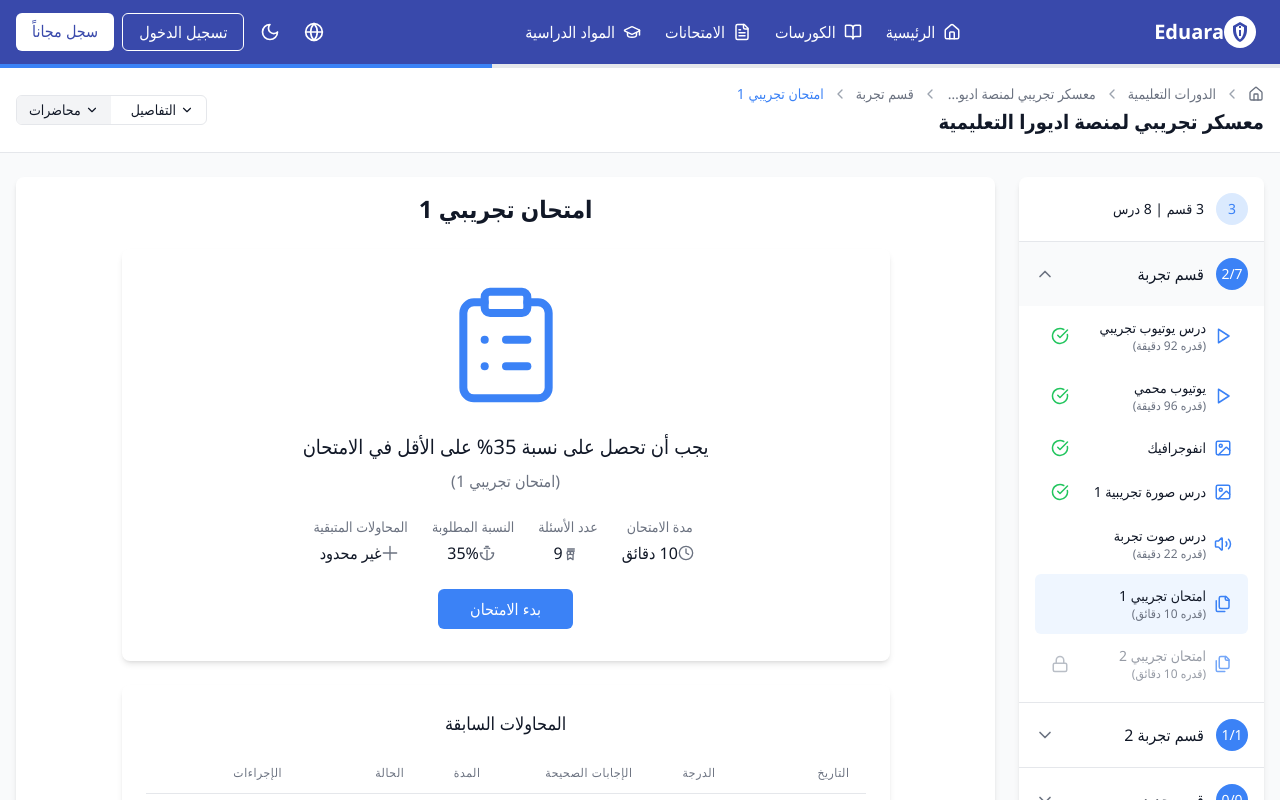
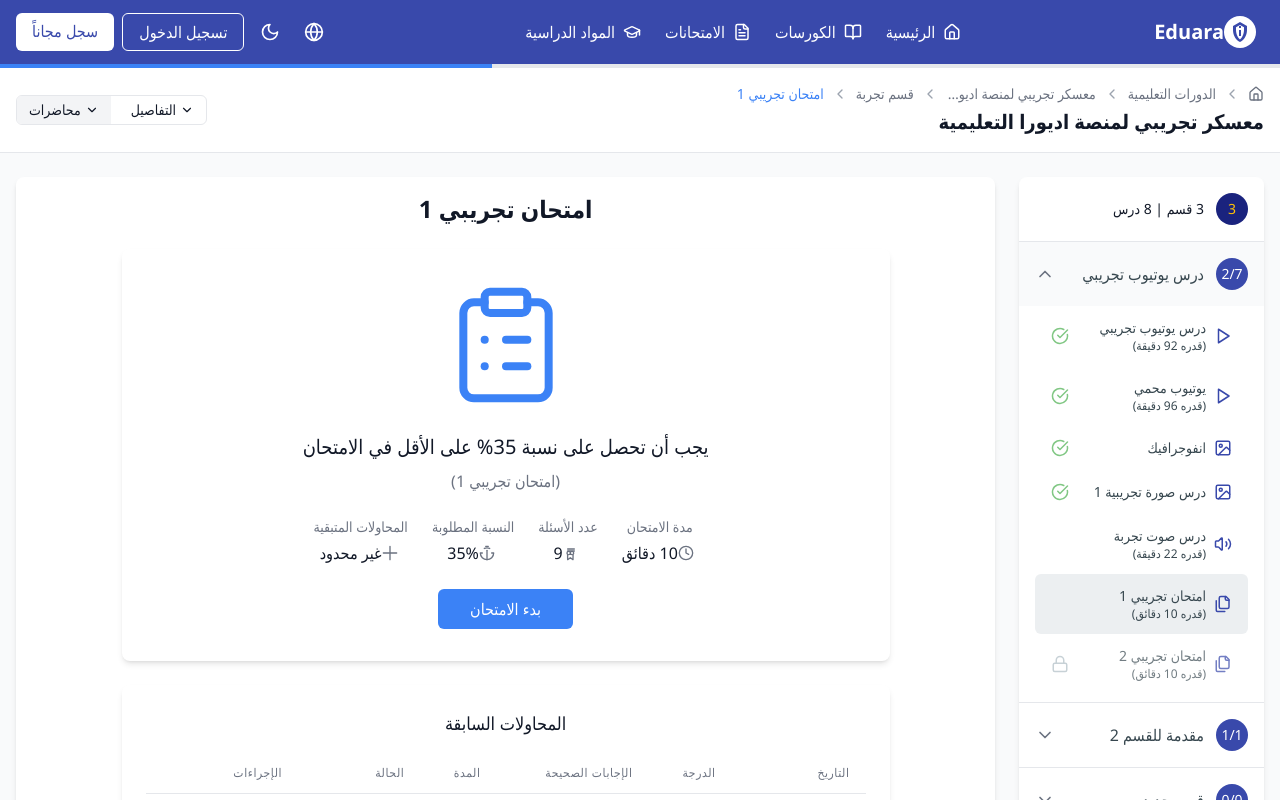
Before and after one commit to GP4-Team/front-user, a React (Create React App) app: page /courses/1/content in a window 1280 px wide. Built offline with nearby package versions, Linux system fonts and the light colour scheme; no server answers.

Commit message:
update courses

```diff
--- /dev/null
+++ b/public/custom-styles.css
@@ -0,0 +1,2 @@
+/* This file is intentionally left empty to remove previous styling.
+   It will be deleted during the build process. */
--- /dev/null
+++ b/public/title-updater.js
@@ -0,0 +1,2 @@
+// This file is intentionally left empty to remove previous functionality.
+// It will be deleted during the build process.
--- a/src/components/courseDetail/CourseSidebar.jsx
+++ b/src/components/courseDetail/CourseSidebar.jsx
@@ -28,13 +28,13 @@ const CourseSidebar = ({ course, expandedSections, toggleSection, currentLesson,
   const getLessonIcon = (lesson) => {
     switch (lesson.type) {
       case "video":
-        return <Play size={18} className={`${isDarkMode ? "text-blue-400" : "text-blue-500"} mr-2 rtl:ml-2`} />;
+        return <Play size={18} className={`${isDarkMode ? "text-[#7986CB]" : "text-[#3949AB]"} mr-2 rtl:ml-2`} />;
       case "audio":
-        return <Volume2 size={18} className={`${isDarkMode ? "text-blue-400" : "text-blue-500"} mr-2 rtl:ml-2`} />;
+        return <Volume2 size={18} className={`${isDarkMode ? "text-[#7986CB]" : "text-[#3949AB]"} mr-2 rtl:ml-2`} />;
       case "image":
-        return <ImageIcon size={18} className={`${isDarkMode ? "text-blue-400" : "text-blue-500"} mr-2 rtl:ml-2`} />;
+        return <ImageIcon size={18} className={`${isDarkMode ? "text-[#7986CB]" : "text-[#3949AB]"} mr-2 rtl:ml-2`} />;
       case "exam":
-        return <Files size={18} className={`${isDarkMode ? "text-blue-400" : "text-blue-500"} mr-2 rtl:ml-2`} />;
+        return <Files size={18} className={`${isDarkMode ? "text-[#7986CB]" : "text-[#3949AB]"} mr-2 rtl:ml-2`} />;
       default:
         return <FileText size={18} className={`${isDarkMode ? "text-blue-400" : "text-blue-500"} mr-2 rtl:ml-2`} />;
     }
@@ -44,9 +44,9 @@ const CourseSidebar = ({ course, expandedSections, toggleSection, currentLesson,
   const getStatusIcon = (lesson) => {
     switch (lesson.status) {
       case "completed":
-        return <CheckCircle size={18} className="text-green-500 ml-2 rtl:mr-2" />;
+        return <CheckCircle size={18} className="text-[#81C784] ml-2 rtl:mr-2" />;
       case "locked":
-        return <Lock size={18} className="text-gray-400 ml-2 rtl:mr-2" />;
+        return <Lock size={18} className="text-[#B0BEC5] ml-2 rtl:mr-2" />;
       default:
         return null;
     }
@@ -58,8 +58,8 @@ const CourseSidebar = ({ course, expandedSections, toggleSection, currentLesson,
       <div className="p-4 border-b border-gray-200 dark:border-gray-700">
         <div className="flex items-center justify-between">
           <div className="flex items-center">
-            <div className="w-8 h-8 bg-blue-100 dark:bg-blue-900/20 rounded-full flex items-center justify-center mr-3 rtl:ml-3 rtl:mr-0">
-              <span className="text-blue-500 text-sm font-medium">
+            <div className="w-8 h-8 bg-[#1A237E] dark:bg-[#3949AB]/20 rounded-full flex items-center justify-center mr-3 rtl:ml-3 rtl:mr-0">
+              <span className="text-[#FFC107] text-sm font-medium">
                 {language === "ar" ? course.sections.length : course.sections.length}
               </span>
             </div>
@@ -87,14 +87,14 @@ const CourseSidebar = ({ course, expandedSections, toggleSection, currentLesson,
             onClick={() => toggleSection(section.id)}
           >
             <div className="flex items-center">
-              <div className="w-8 h-8 bg-blue-500 rounded-full flex items-center justify-center mr-3 rtl:ml-3 rtl:mr-0">
+              <div className="w-8 h-8 bg-[#3949AB] rounded-full flex items-center justify-center mr-3 rtl:ml-3 rtl:mr-0">
                 <span className="text-white text-sm font-medium">
                   {section.completed}/{section.lessons ? section.lessons.length : 0}
                 </span>
               </div>
               <div>
-                <h3 className="font-medium">
-                  {getText(section.title)}
+                <h3 className="font-medium text-[#37474F]">
+                  {section.lessons && section.lessons.length > 0 ? getText(section.lessons[0].title) : getText(section.title)}
                 </h3>
               </div>
             </div>
@@ -115,8 +115,8 @@ const CourseSidebar = ({ course, expandedSections, toggleSection, currentLesson,
                   key={lesson.id}
                   className={`py-3 px-2 flex items-center justify-between rounded-md cursor-pointer ${
                     currentLesson && currentLesson.id === lesson.id
-                      ? "bg-blue-50 dark:bg-blue-900/20"
-                      : "hover:bg-gray-50 dark:hover:bg-gray-700"
+                      ? "bg-[#ECEFF1] dark:bg-[#1A237E]/20"
+                      : "hover:bg-[#F5F7F9] dark:hover:bg-[#3949AB]/20"
                   } transition-colors ${lesson.status === "locked" ? "opacity-70" : ""}`}
                   onClick={() => lesson.status !== "locked" && selectLesson(lesson)}
                 >
@@ -124,12 +124,12 @@ const CourseSidebar = ({ course, expandedSections, toggleSection, currentLesson,
                     {getLessonIcon(lesson)}
                     <div>
                       <h4 className={`text-sm font-medium ${
-                        lesson.status === "locked" ? "text-gray-500 dark:text-gray-400" : ""
+                        lesson.status === "locked" ? "text-[#37474F] dark:text-[#F0F4F8]" : "text-[#37474F] dark:text-[#F0F4F8]"
                       }`}>
                         {getText(lesson.title)}
                       </h4>
                       {lesson.duration && (
-                        <p className="text-xs text-gray-500 dark:text-gray-400">
+                        <p className="text-xs text-[#37474F] dark:text-[#B0BEC5]">
                           {language === "ar" ? `(قدره ${getText(lesson.duration)})` : `(${getText(lesson.duration)})`}
                         </p>
                       )}
--- a/src/components/courseDetail/CourseTabs.jsx
+++ b/src/components/courseDetail/CourseTabs.jsx
@@ -18,7 +18,6 @@ const CourseTabs = ({ activeTab, setActiveTab }) => {
   const tabs = [
     { id: 'sections', label: { ar: 'الأقسام', en: 'Sections' } },
     { id: 'description', label: { ar: 'الوصف', en: 'Description' } },
-    { id: 'reviews', label: { ar: 'التقييمات', en: 'Reviews' } },
     { id: 'instructor', label: { ar: 'المدرس', en: 'Instructor' } },
   ];
 
--- a/src/pages/courses/CourseInfoPage.jsx
+++ b/src/pages/courses/CourseInfoPage.jsx
@@ -14,31 +14,31 @@ import InstructorInfo from "../../components/courseInfo/InstructorInfo";
 
 // Mock course data - would come from API in real app
 const MOCK_COURSE = {
-  id: "experimental-camp",
+  id: "experimental-course",
   title: {
-    ar: "معسكر تجريبي لمنصة اديورا التعليمية",
-    en: "Experimental Camp for Eduara Educational Platform",
+    ar: "كيمياء عضوية - المركبات الهيدروكربونية",
+    en: "Organic Chemistry - Hydrocarbon Compounds",
   },
   subtitle: {
-    ar: "معسكر تجريبي لمنصة اديورا التعليمية 2025",
-    en: "Experimental Camp for Eduara Educational Platform 2025",
+    ar: "دراسة المركبات العضوية وتفاعلاتها",
+    en: "Study of Organic Compounds and Their Reactions",
   },
   description: {
-    ar: "معسكر تجريبي جديد لمنصة اديورا التعليمية معسكر تجريبي لمنصة اديورا التعليمية معسكر تجريبي لمنصة اديورا التعليمية",
-    en: "A new experimental camp for Eduara educational platform. Experimental camp for Eduara educational platform. Experimental camp for Eduara educational platform.",
+    ar: "تشمل هذه المادة دراسة المركبات العضوية مثل الالكينات والالكاينات والكحولات والايثرات، مع شرح مفصل لتركيبها وتفاعلاتها وتطبيقاتها في الحياة اليومية.",
+    en: "This course covers the study of organic compounds such as alkenes, alkynes, alcohols, and ethers, with detailed explanation of their structure, reactions, and applications in everyday life.",
   },
   instructor: {
-    ar: "عبدالرحمن مصطفى محمود",
-    en: "Abdelrahman Mostafa Mahmoud",
+    ar: "د. محمد السيد",
+    en: "Dr. Mohamed Elsayed",
   },
   instructorAvatar: "/api/placeholder/100/100",
   category: {
-    ar: "كيمياء",
-    en: "Chemistry",
+    ar: "الكيمياء العضوية",
+    en: "Organic Chemistry",
   },
   subcategory: {
-    ar: "كيمياء ثالثة ثانوي",
-    en: "Chemistry 3rd Secondary",
+    ar: "مركبات عضوية - ثالثة ثانوي",
+    en: "Organic Compounds - 3rd Secondary",
   },
   level: {
     ar: "الصف الثالث الثانوي",
@@ -48,12 +48,13 @@ const MOCK_COURSE = {
   rating: 4.0,
   reviewsCount: 1,
   studentsCount: 100,
+  // Empty price placeholder to prevent errors
   price: {
-    amount: 100,
+    amount: 0,
     discountedAmount: 0,
-    discountPercentage: 100,
-    currency: "EGP",
-    expiryTime: "19يوم 06:11:40",
+    discountPercentage: 0,
+    currency: "",
+    expiryTime: "",
   },
   image: "/api/placeholder/600/400",
   badge: {
@@ -62,15 +63,15 @@ const MOCK_COURSE = {
   },
   courseInfo: [
     {
-      title: { ar: "58 ساعة و 17 دقيقة", en: "58 hours and 17 minutes" },
+      title: { ar: "58 ساعة من الشرح المفصل", en: "58 hours of detailed explanation" },
       icon: "Clock",
     },
     {
-      title: { ar: "كيمياء ثالثة ثانوي", en: "Chemistry 3rd Secondary" },
+      title: { ar: "شرح كيمياء عضوية ثالثة ثانوي", en: "Organic Chemistry for 3rd Secondary" },
       icon: "Book",
     },
     {
-      title: { ar: "66 تمرين", en: "66 exercises" },
+      title: { ar: "66 تمرين على المركبات العضوية", en: "66 exercises on organic compounds" },
       icon: "FileText",
     },
     {
@@ -81,38 +82,38 @@ const MOCK_COURSE = {
   sections: [
     {
       id: "section-1",
-      title: { ar: "قسم تجربة", en: "Experimental Section" },
+      title: { ar: "الالكينات", en: "Alkenes" },
       lessonsCount: 5,
       exercisesCount: 2,
       expanded: true,
       lessons: [
         {
           id: "lesson-1-1",
-          title: { ar: "درس يوتيوب تجريبي", en: "Experimental YouTube Lesson" },
+          title: { ar: "شرح الالكينات", en: "Alkenes Explanation" },
           type: "video",
           icon: "youtube"
         },
         {
           id: "lesson-1-2",
-          title: { ar: "يوتيوب محمي", en: "Protected YouTube" },
+          title: { ar: "تفاعلات الالكينات", en: "Alkenes Reactions" },
           type: "video",
           icon: "youtube"
         },
         {
           id: "lesson-1-3",
-          title: { ar: "درس صورة تجريبية 3", en: "Experimental Image Lesson 3" },
+          title: { ar: "ملخص الالكينات", en: "Alkenes Summary" },
           type: "audio",
           icon: "audio"
         },
         {
           id: "exam-1",
-          title: { ar: "امتحان تجريبي 1", en: "Experimental Exam 1" },
+          title: { ar: "امتحان الالكينات 1", en: "Alkenes Exam 1" },
           type: "exam",
           icon: "exam"
         },
         {
           id: "exam-2",
-          title: { ar: "امتحان تجريبي 2", en: "Experimental Exam 2" },
+          title: { ar: "امتحان الالكينات 2", en: "Alkenes Exam 2" },
           type: "exam",
           icon: "exam"
         }
@@ -120,19 +121,69 @@ const MOCK_COURSE = {
     },
     {
       id: "section-2",
-      title: { ar: "قسم تجربة 2", en: "Experimental Section 2" },
+      title: { ar: "الالكاينات", en: "Alkynes" },
       lessonsCount: 4,
       exercisesCount: 1,
       expanded: false,
-      lessons: []
+      lessons: [
+        {
+          id: "lesson-2-1",
+          title: { ar: "شرح الالكاينات", en: "Alkynes Explanation" },
+          type: "video",
+          icon: "youtube"
+        },
+        {
+          id: "lesson-2-2",
+          title: { ar: "ملخص الالكاينات", en: "Alkynes Summary" },
+          type: "image",
+          icon: "image"
+        },
+        {
+          id: "lesson-2-3",
+          title: { ar: "شرح صوتي للالكاينات", en: "Alkynes Audio Explanation" },
+          type: "audio",
+          icon: "audio"
+        },
+        {
+          id: "exam-3",
+          title: { ar: "امتحان الالكاينات", en: "Alkynes Exam" },
+          type: "exam",
+          icon: "exam"
+        }
+      ]
     },
     {
       id: "section-3",
-      title: { ar: "قسم جديد", en: "New Section" },
-      lessonsCount: 0,
-      exercisesCount: 1,
+      title: { ar: "الكحولات والايثرات", en: "Alcohols and Ethers" },
+      lessonsCount: 4,
+      exercisesCount: 2,
       expanded: false,
-      lessons: []
+      lessons: [
+        {
+          id: "lesson-3-1",
+          title: { ar: "الكحولات وتفاعلاتها", en: "Alcohols and Their Reactions" },
+          type: "video",
+          icon: "youtube"
+        },
+        {
+          id: "lesson-3-2",
+          title: { ar: "الايثرات وتفاعلاتها", en: "Ethers and Their Reactions" },
+          type: "video",
+          icon: "youtube"
+        },
+        {
+          id: "lesson-3-3",
+          title: { ar: "ملخص للكحولات والايثرات", en: "Summary of Alcohols and Ethers" },
+          type: "image",
+          icon: "image"
+        },
+        {
+          id: "exam-4",
+          title: { ar: "امتحان الكحولات والايثرات", en: "Alcohols and Ethers Exam" },
+          type: "exam",
+          icon: "exam"
+        }
+      ]
     }
   ],
   reviews: [
@@ -160,7 +211,7 @@ const CourseInfoPage = () => {
   // State for the course data
   const [course, setCourse] = useState(null);
   const [isLoading, setIsLoading] = useState(true);
-  const [activeTab, setActiveTab] = useState("sections"); // sections, description, reviews
+  const [activeTab, setActiveTab] = useState("lessons"); // lessons, description
 
   // Helper function to get text based on language
   const getText = (obj) => {
@@ -175,15 +226,25 @@ const CourseInfoPage = () => {
     const timer = setTimeout(() => {
       setCourse(MOCK_COURSE);
       setIsLoading(false);
+
+      // Set default active tab (not "reviews" anymore)
+      if (activeTab === "reviews") {
+        setActiveTab("lessons");
+      }
+
+      // Set page title
+      if (MOCK_COURSE) {
+        document.title = language === "ar" ? MOCK_COURSE.title.ar : MOCK_COURSE.title.en;
+      }
     }, 500);
 
     return () => clearTimeout(timer);
   }, [courseId]);
 
-  // وظيفة التسجيل في الكورس / الدخول للمعسكر
+  // وظيفة التسجيل في الكورس / الدخول للمادة
   // في مرحلة التطوير: توجيه مباشر بدون التحقق من تسجيل الدخول
   const handleEnrollment = () => {
-    // توجيه مباشر إلى صفحة محتوى الكورس في مرحلة التطوير
+    // توجيه مباشر إلى صفحة محتوى المادة في مرحلة التطوير
     navigate(`/courses/${courseId}/content`);
   };
 
@@ -234,7 +295,7 @@ const CourseInfoPage = () => {
                 language={language}
               />
 
-              {activeTab === "sections" && (
+              {activeTab === "lessons" && (
                 <CourseSections
                   sections={course.sections}
                   getText={getText}
@@ -246,90 +307,6 @@ const CourseInfoPage = () => {
                 <div className="bg-white rounded-lg shadow-sm p-6 mb-6">
                   <div className="prose max-w-none">
                     <p>{getText(course.description)}</p>
-                  </div>
-                </div>
-              )}
-
-              {activeTab === "reviews" && (
-                <div className="bg-white rounded-lg shadow-sm p-6 mb-6">
-                  <div className="mb-6">
-                    <h2 className="text-xl font-bold mb-4">
-                      {language === "ar" ? "التقييمات" : "Reviews"}
-                    </h2>
-                    <div className="flex items-center mb-4">
-                      <div className="flex-shrink-0">
-                        <span className="text-3xl font-bold text-purple-600">{course.rating}</span>
-                      </div>
-                      <div className="ml-4 flex-grow">
-                        <div className="flex items-center">
-                          {[1, 2, 3, 4, 5].map((star) => (
-                            <svg
-                              key={star}
-                              className={`w-5 h-5 ${star <= course.rating ? 'text-yellow-400' : 'text-gray-300'}`}
-                              fill="currentColor"
-                              viewBox="0 0 20 20"
-                            >
-                              <path d="M9.049 2.927c.3-.921 1.603-.921 1.902 0l1.07 3.292a1 1 0 00.95.69h3.462c.969 0 1.371 1.24.588 1.81l-2.8 2.034a1 1 0 00-.364 1.118l1.07 3.292c.3.921-.755 1.688-1.54 1.118l-2.8-2.034a1 1 0 00-1.175 0l-2.8 2.034c-.784.57-1.838-.197-1.539-1.118l1.07-3.292a1 1 0 00-.364-1.118L2.98 8.72c-.783-.57-.38-1.81.588-1.81h3.461a1 1 0 00.951-.69l1.07-3.292z" />
-                            </svg>
-                          ))}
-                          <span className="ml-2 text-sm text-gray-600">
-                            {course.reviewsCount} {language === "ar" ? "من المراجعات" : "reviews"}
-                          </span>
-                        </div>
-                      </div>
-                    </div>
-                  </div>
-
-                  {/* Review List */}
-                  <div className="space-y-6">
-                    <h3 className="font-bold text-lg">
-                      {language === "ar" ? "آخر خمس تقييمات" : "Last 5 Reviews"}
-                    </h3>
-
-                    {course.reviews.map((review) => (
-                      <div key={review.id} className="border-b border-gray-200 pb-4 mb-4 last:border-0">
-                        <div className="flex items-center mb-2">
-                          <img
-                            src={review.user.avatar}
-                            alt={getText(review.user.name)}
-                            className="w-10 h-10 rounded-full mr-3"
-                          />
-                          <div>
-                            <p className="font-medium">{getText(review.user.name)}</p>
-                            <p className="text-sm text-gray-600">{review.date}</p>
-                          </div>
-                        </div>
-                        <div className="flex mb-2">
-                          {[1, 2, 3, 4, 5].map((star) => (
-                            <svg
-                              key={star}
-                              className={`w-4 h-4 ${star <= review.rating ? 'text-yellow-400' : 'text-gray-300'}`}
-                              fill="currentColor"
-                              viewBox="0 0 20 20"
-                            >
-                              <path d="M9.049 2.927c.3-.921 1.603-.921 1.902 0l1.07 3.292a1 1 0 00.95.69h3.462c.969 0 1.371 1.24.588 1.81l-2.8 2.034a1 1 0 00-.364 1.118l1.07 3.292c.3.921-.755 1.688-1.54 1.118l-2.8-2.034a1 1 0 00-1.175 0l-2.8 2.034c-.784.57-1.838-.197-1.539-1.118l1.07-3.292a1 1 0 00-.364-1.118L2.98 8.72c-.783-.57-.38-1.81.588-1.81h3.461a1 1 0 00.951-.69l1.07-3.292z" />
-                            </svg>
-                          ))}
-                        </div>
-                        {review.comment && getText(review.comment) && (
-                          <p className="text-gray-700">{getText(review.comment)}</p>
-                        )}
-                      </div>
-                    ))}
-
-                    {/* Add Review Button */}
-                    <button
-                      className="w-full border border-gray-300 rounded-md py-3 px-4 flex items-center justify-center hover:bg-gray-50 transition"
-                    >
-                      <svg
-                        className="w-5 h-5 mr-2 text-yellow-400"
-                        fill="currentColor"
-                        viewBox="0 0 20 20"
-                      >
-                        <path d="M9.049 2.927c.3-.921 1.603-.921 1.902 0l1.07 3.292a1 1 0 00.95.69h3.462c.969 0 1.371 1.24.588 1.81l-2.8 2.034a1 1 0 00-.364 1.118l1.07 3.292c.3.921-.755 1.688-1.54 1.118l-2.8-2.034a1 1 0 00-1.175 0l-2.8 2.034c-.784.57-1.838-.197-1.539-1.118l1.07-3.292a1 1 0 00-.364-1.118L2.98 8.72c-.783-.57-.38-1.81.588-1.81h3.461a1 1 0 00.951-.69l1.07-3.292z" />
-                      </svg>
-                      {language === "ar" ? "إضافة تقييم" : "Add Review"}
-                    </button>
                   </div>
                 </div>
               )}
@@ -356,7 +333,7 @@ const CourseInfoPage = () => {
               <div className="bg-white rounded-lg shadow-sm p-4 mt-6">
                 <div className="flex justify-between items-center">
                   <h3 className="font-medium text-gray-800">
-                    {language === "ar" ? "مشاركة المعسكر" : "Share the Camp"}
+                    {language === "ar" ? "مشاركة المادة" : "Share the Course"}
                   </h3>
                   <div className="flex space-x-2">
                     <button className="w-8 h-8 flex items-center justify-center rounded-full bg-gray-100 hover:bg-gray-200 transition">
--- /dev/null
+++ b/src/utils/updatePageTitle.js
@@ -0,0 +1,2 @@
+// This file is intentionally left empty to revert changes
+// It should be deleted during the build process
```
Also changed, not shown: src/App.js (+16 -4 lines), src/components/courseDetail/CourseSectionsList.jsx (+20 -16 lines), src/components/courseInfo/CourseInfoCard.jsx (+3 -35 lines), src/components/courseInfo/CourseInfoHeader.jsx (+8 -23 lines), src/components/courseInfo/CourseInfoTabs.jsx (+7 -17 lines), src/components/courseInfo/CourseSections.jsx (+16 -12 lines).
